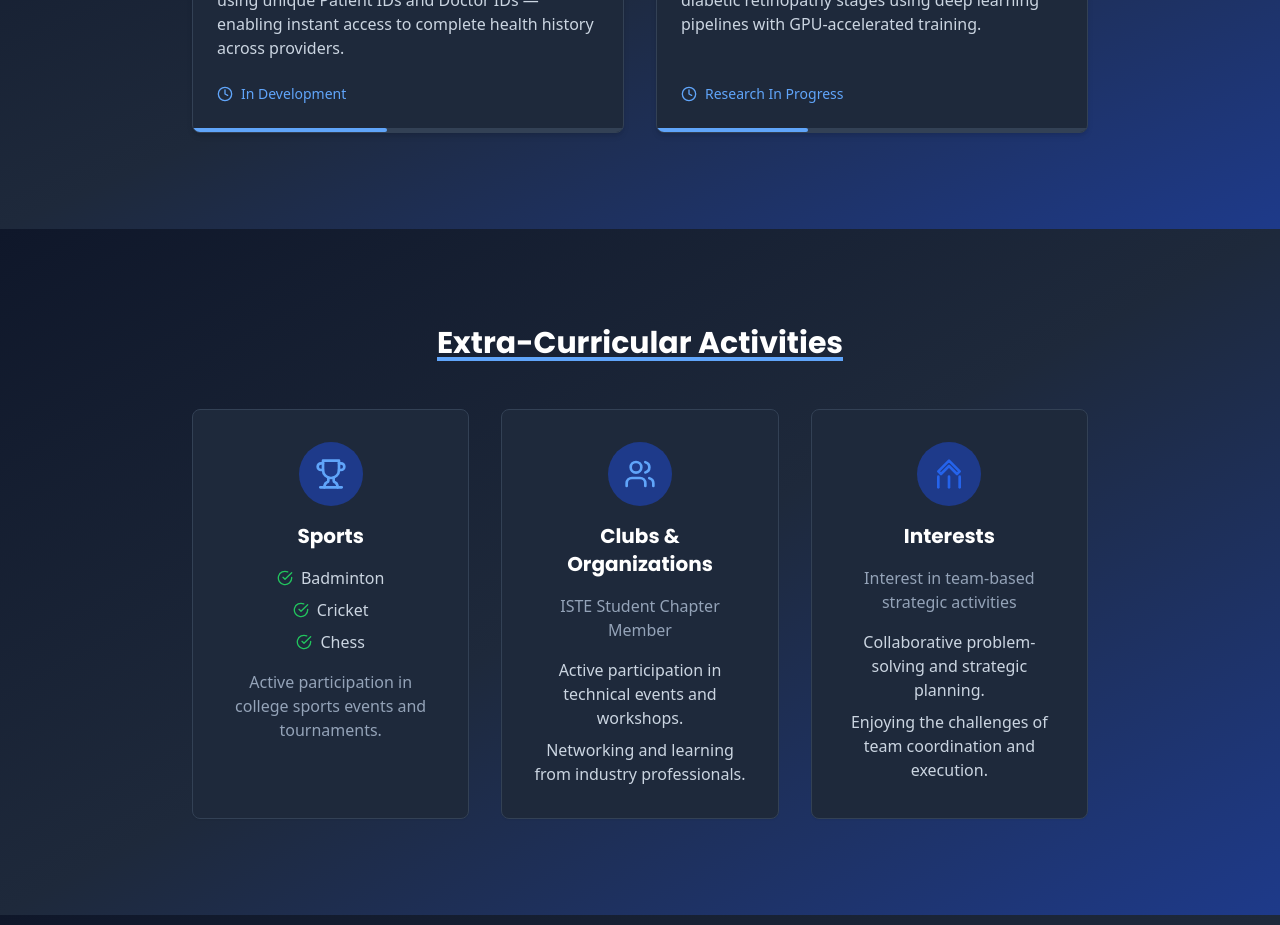
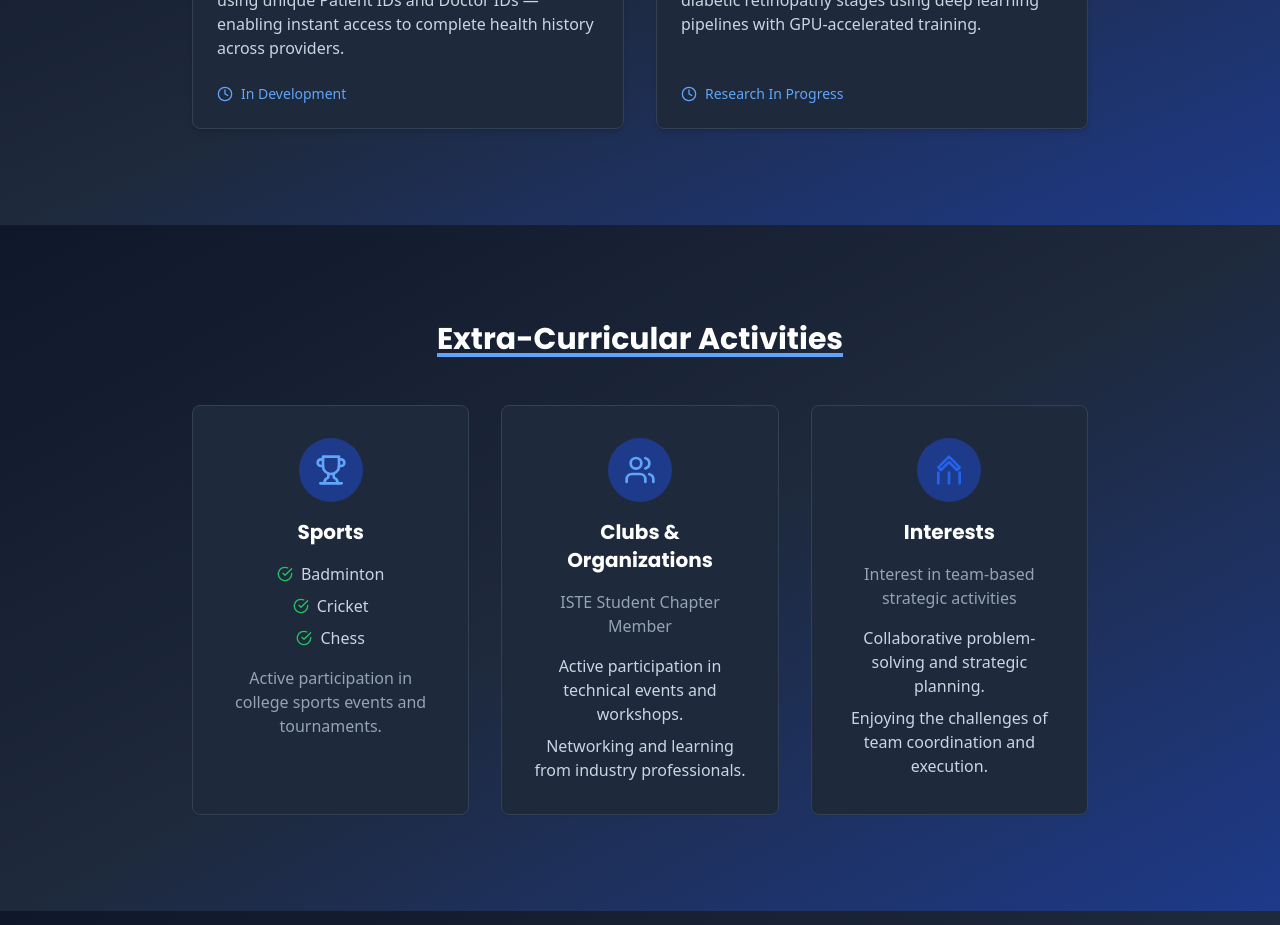
Before and after one commit to kulharshit21/Portfolio, a React (Vite) app: page / in a window 1280 px wide. Shown: the part 4980-5905 px from the top of the page. Built offline with nearby package versions, Linux system fonts and the light colour scheme.

Commit message:
Remove progress indicator from ongoing projects

```diff
--- a/src/components/OngoingProjects.tsx
+++ b/src/components/OngoingProjects.tsx
@@ -90,12 +90,6 @@ const OngoingProjects: React.FC = () => {
                     <span>{project.status}</span>
                   </div>
                 </div>
-                <div className="h-1 w-full bg-slate-700">
-                  <div
-                    className="h-full bg-blue-400 rounded-r-full"
-                    style={{ width: `${project.progress ?? 75}%` }}
-                  ></div>
-                </div>
               </div>
             ))}
           </div>
```
